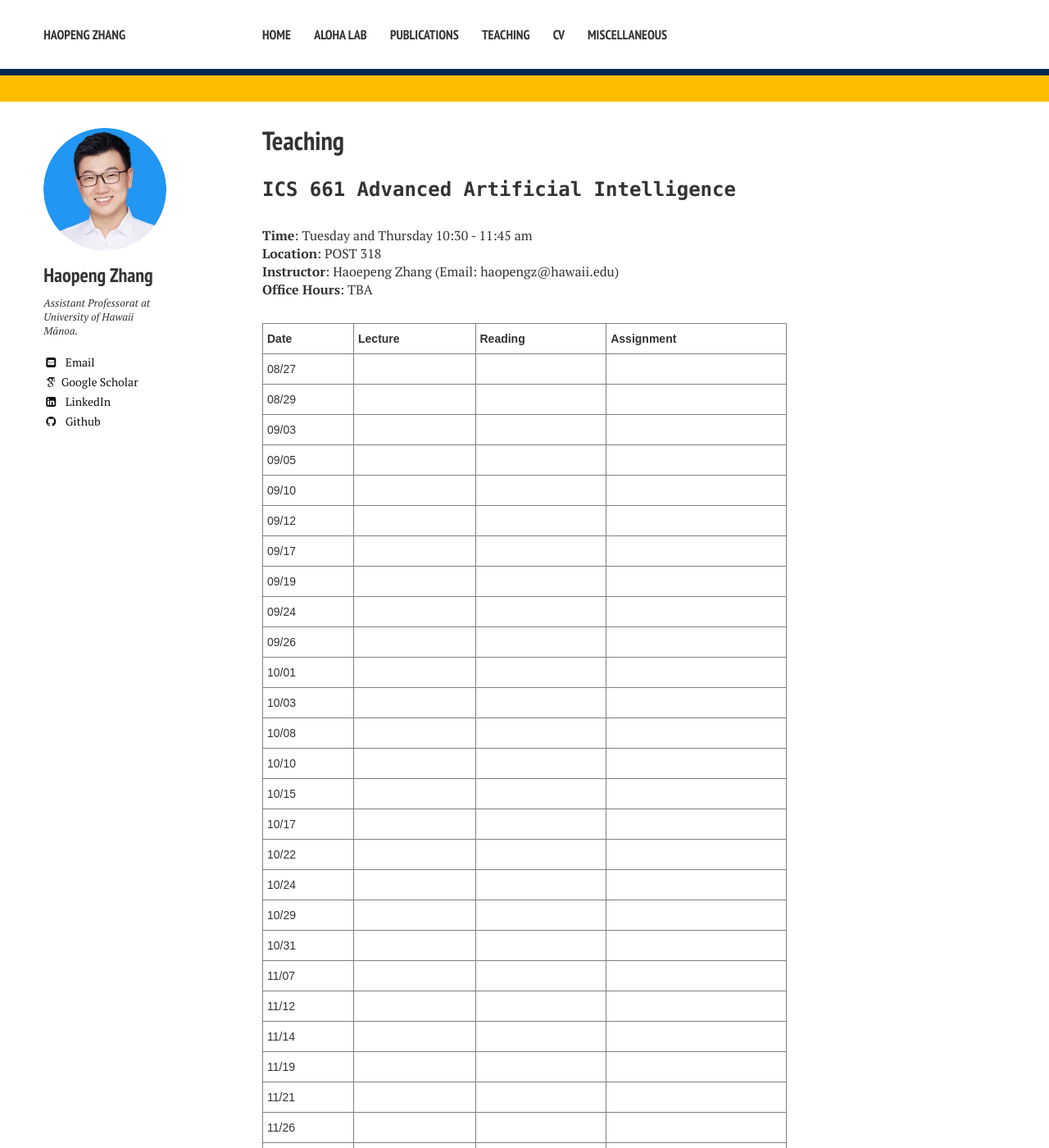
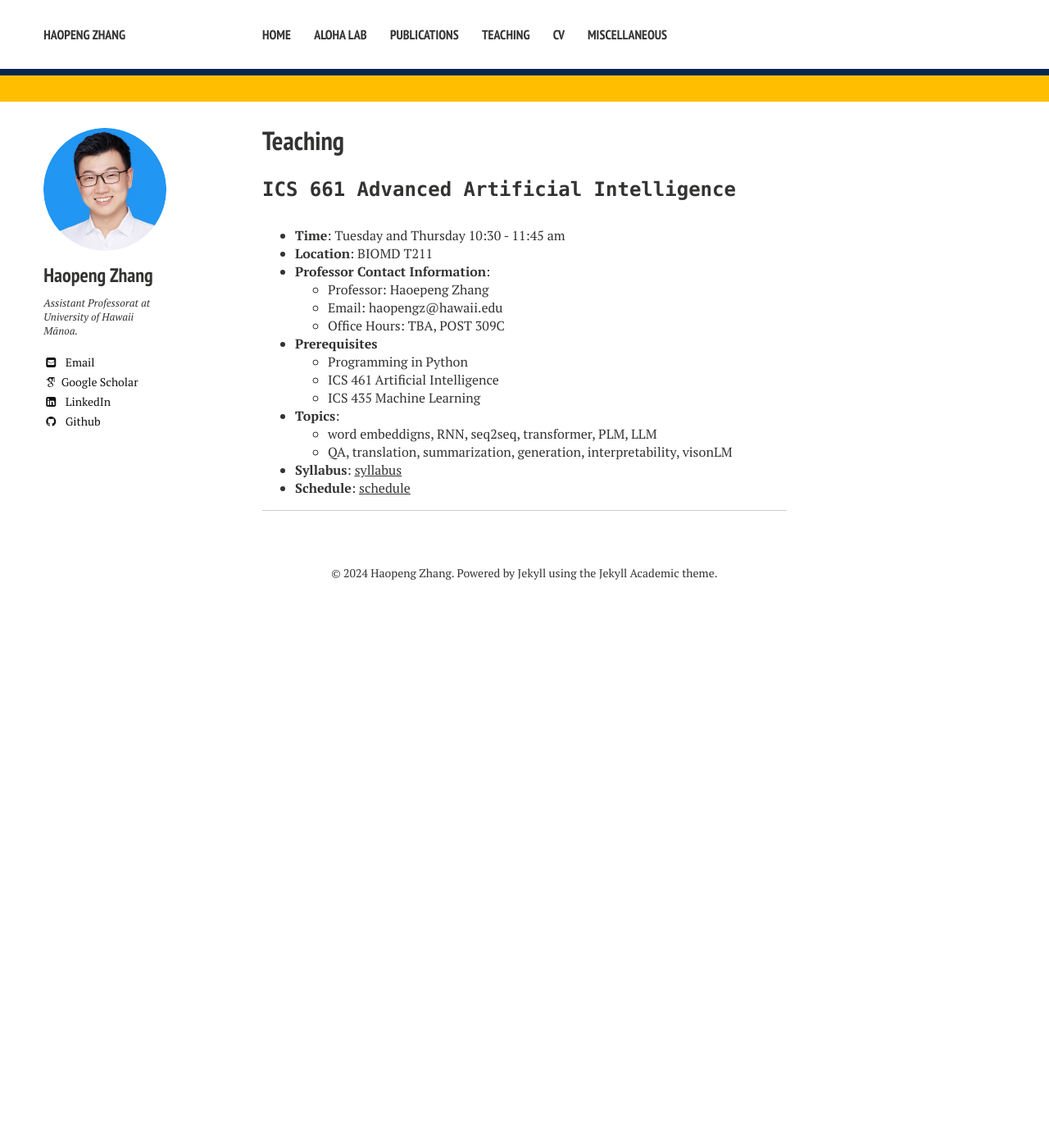
Before and after one commit to hpzhang94/hpzhang94.github.io, a Jekyll site: the page built from teaching.md, in a window 1280 px wide and 1400 px high. Shown: the whole window at 82% size. Built offline with Jekyll 4.4.1, drawn with Linux system fonts in a browser that asks for light colours; nearby versions of some CDN libraries; some web fonts are replaced.

Commit message:
update teaching

```diff
--- a/teaching.md
+++ b/teaching.md
@@ -6,13 +6,28 @@ layout: page
 
 ### `ICS 661 Advanced Artificial Intelligence`
 
-**Time**: Tuesday and Thursday 10:30 - 11:45 am \
-**Location**: POST 318 \
-**Instructor**: Haoepeng Zhang (Email: haopengz@hawaii.edu) \
-**Office Hours**: TBA
+- **Time**: Tuesday and Thursday 10:30 - 11:45 am
+- **Location**: BIOMD T211
+- **Professor Contact Information**:
+  - Professor: Haoepeng Zhang
+  - Email: haopengz@hawaii.edu
+  - Office Hours: TBA, POST 309C
+- **Prerequisites**
+  - Programming in Python
+  - ICS 461 Artificial Intelligence
+  - ICS 435 Machine Learning
+- **Topics**:
+  - word embeddigns, RNN, seq2seq, transformer, PLM, LLM
+  - QA, translation, summarization, generation, interpretability, visonLM
+- **Syllabus**: <a href="https://docs.google.com/document/d/1kk2PSeyUnobR7efLXq6OlN3mtndl3kjSOnmJnaohjus/edit?usp=sharing"><u>syllabus</u></a>
+- **Schedule**: <a href="https://docs.google.com/spreadsheets/d/1UD-v-SlzYCwPtQ_EkFKzMMfHNaYshyQFyic73Cqho8w/edit?usp=sharing"><u>schedule</u></a>
 
 
 
+
+
+
+<!--
 <style type="text/css">
 .tg  {border-collapse:collapse;border-spacing:0;}
 .tg td{border-color:black;border-style:solid;border-width:1px;font-family:Arial, sans-serif;font-size:14px;
@@ -209,49 +224,8 @@ layout: page
     <td class="tg-0pky"></td>
     <td class="tg-0pky"></td>
   </tr>
-</tbody></table>
+</tbody></table> -->
 
-<!--
-## Lectures and Schedules
-
-| **Date** | **Lecture** | **Reading** | **Assignment** |
-|----------|-------------|-------------|----------------|
-| 08/27    |  Overview   |             |                |
-| 08/29    |             |             |                |
-| 09/03    |             |             |                |
-| 09/05    |             |             |                |
-| 09/10    |             |             |                |
-| 09/12    |             |             |                |
-| 09/17    |             |             |                |
-| 09/19    |             |             |                |
-| 09/24    |             |             |                |
-| 09/26    |             |             |                |
-| 10/01    |             |             |                |
-| 10/03    |             |             |                |
-| 10/08    |             |             |                |
-| 10/10    |             |             |                |
-| 10/15    |             |             |                |
-| 10/17    |             |             |                |
-| 10/22    |             |             |                |
-| 10/24    |             |             |                |
-| 10/29    |             |             |                |
-| 10/31    |             |             |                |
-| 11/05    |             |             |                |
-| 11/07    |             |             |                |
-| 11/12    |             |             |                |
-| 11/14    |             |             |                |
-| 11/19    |             |             |                |
-| 11/21    |             |             |                |
-| 11/26    |             |             |                |
-| 12/03    |             |             |                |
-| 12/05    |             |             |                |
-| 12/10    |             |             |                |
-| 12/12    |             |             |                |
-
-
-
-
- -->
 <!--
 ### Teaching Assistant
 
```
Also changed, not shown: research.md (+2 -2 lines).
